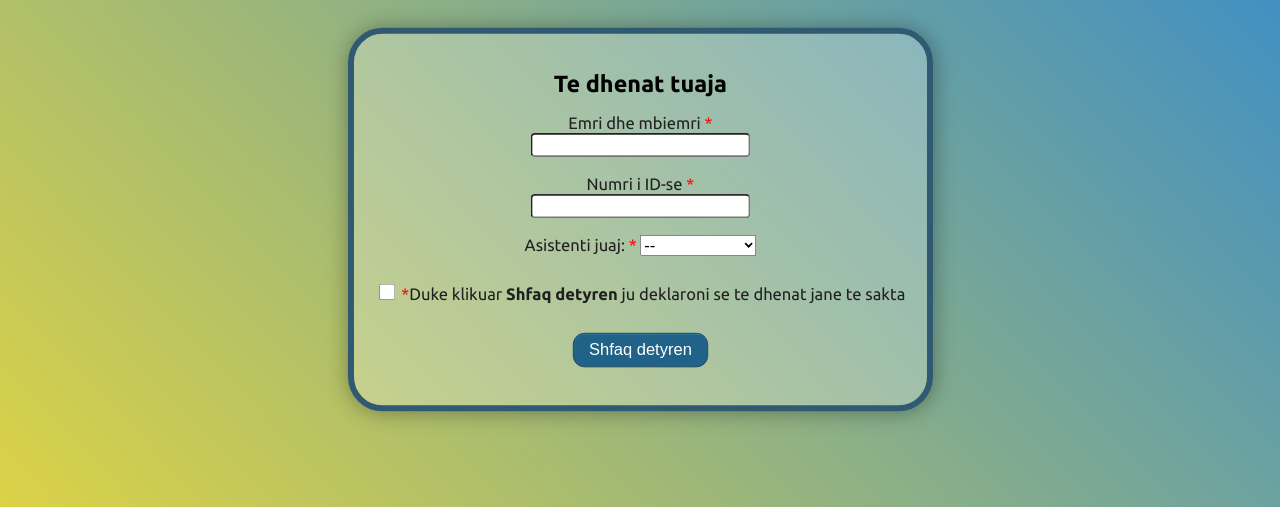
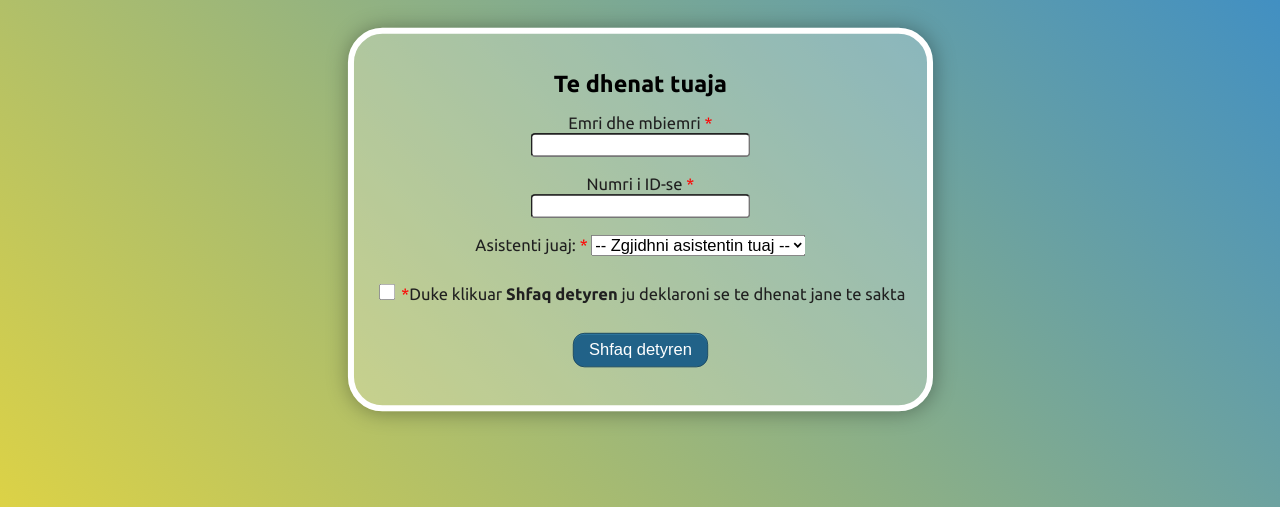
Before and after one commit to adnit/online-exam, a plain HTML site: page index.html in a window 1280 px wide. Shown: the part 293-800 px from the top of the page. Drawn offline with Linux system fonts and the light colour scheme.

Commit message:
default option disabled

```diff
--- a/css/main.css
+++ b/css/main.css
@@ -42,7 +42,7 @@ body {
   margin: 0em auto;
   box-shadow: 1px 1px 25px rgba(0, 0, 0, 0.35);
   border-radius: 40px;
-  border: 7px solid #305a72;
+  border: 7px solid #fff;
   animation: zoomIn 1s 0.5 forwards;
 }
 .forma h1 {
--- a/index.html
+++ b/index.html
@@ -32,7 +32,7 @@
             <label for="asistenti">Asistenti juaj: <span>*</span></label>
 
             <select id="asistenti" required>
-                <option value="-">--</option>
+                <option hidden disabled selected value> -- Zgjidhni asistentin tuaj -- </option>
 
                 <option value="edonGashi">Edon Gashi</option>
                 <option value="besmiri">Besmiri</option>
```
